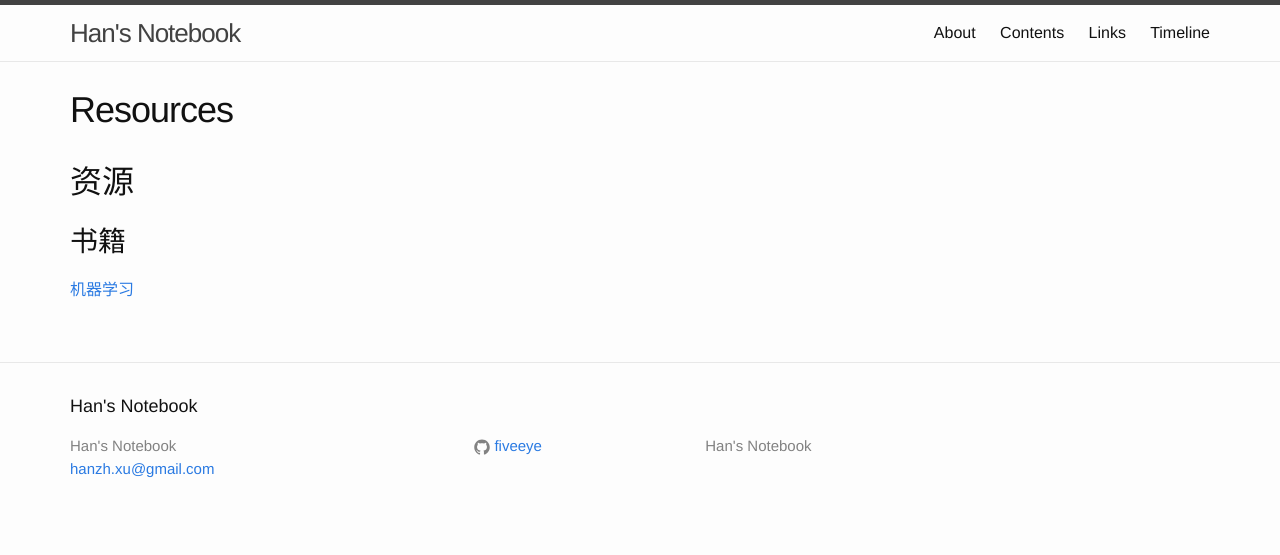
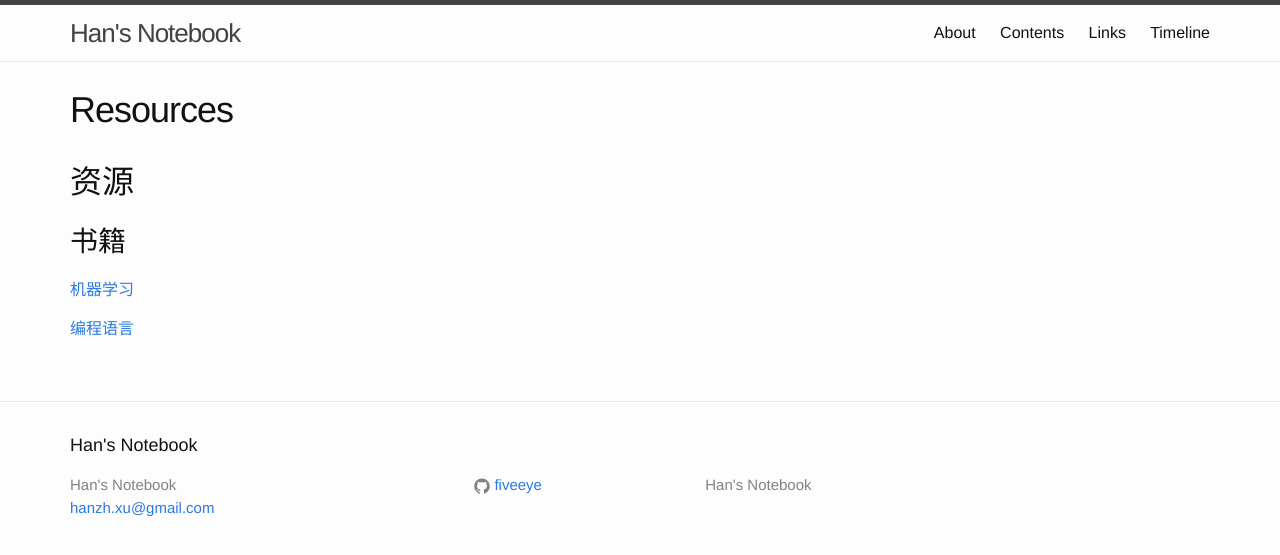
Before and after one commit to FiveEyes/FiveEyes.github.io, a Jekyll site: the page built from links/Resources.md, in a window 1280 px wide. Shown: the top 555 px of the page. Built offline with Jekyll 4.4.1, drawn with Linux system fonts in a browser that asks for light colours.

Commit message:
Update Resources.md

```diff
--- a/links/Resources.md
+++ b/links/Resources.md
@@ -9,3 +9,5 @@ permalink: /links/res/
 ## 书籍
 
 [机器学习](https://fiveeyes.ctfile.com/dir/14289491-22802585-d5070c/)
+
+[编程语言](https://fiveeyes.ctfile.com/dir/14289491-23139455-c8fc58/)
```
